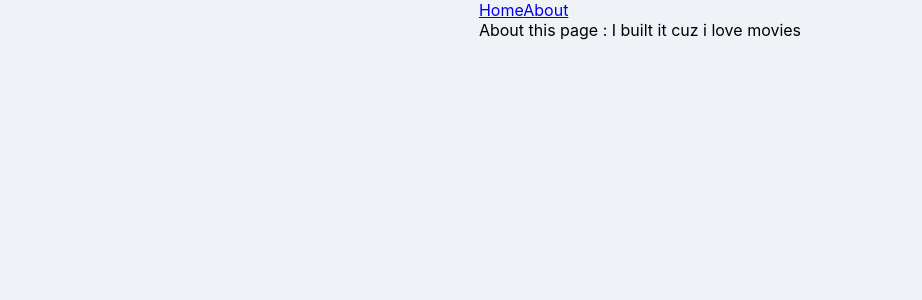
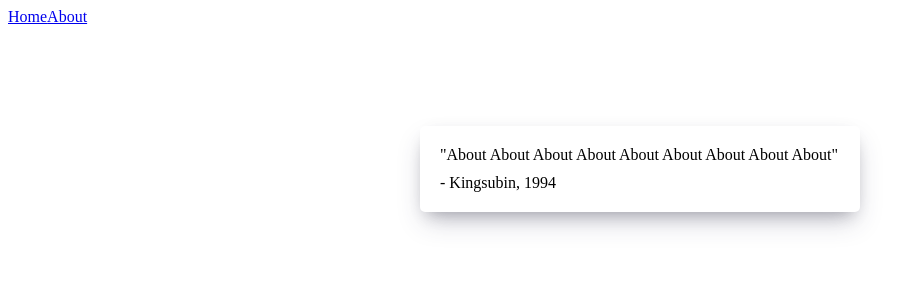
Before and after one commit to kingsubin/movie_app, a React (Create React App) app: page /#/about in a window 1280 px wide. Shown: the top 300 px of the page, without its empty margins (0-922 px from the left). Built offline with nearby package versions, Linux system fonts and the light colour scheme.

Commit message:
#6.3 Sharing Props Between Routes

```diff
--- /dev/null
+++ b/src/App.css
@@ -0,0 +1,12 @@
+* {
+    box-sizing: border-box;
+  }
+
+  body {
+    margin: 0;
+    padding: 0;
+    font-family: -apple-system, BlinkMacSystemFont, "Segoe UI", Roboto, Oxygen,
+      Ubuntu, Cantarell, "Open Sans", "Helvetica Neue", sans-serif;
+    background-color: #eff3f7;
+    height: 100%;
+  }
--- a/src/App.js
+++ b/src/App.js
@@ -1,8 +1,9 @@
 import React from "react";
 import { HashRouter, Route } from "react-router-dom";
 import Home from "./routes/Home";
+import Detail from "./routes/Detail";
 import About from "./routes/About";
-import Navigation from "./components/Navigation"
+import Navigation from "./components/Navigation";
 
 function App() {
   return (
@@ -10,6 +11,7 @@ function App() {
     <Navigation />
     <Route path="/" exact={true} component={Home} />
     <Route path="/about" component={About} />
+    <Route path="/movie-detail" component={Detail} />
   </HashRouter>
   );
 }
--- a/src/components/Movie.css
+++ b/src/components/Movie.css
@@ -1,20 +1,6 @@
-.movies {
-    display: flex;
-    justify-content: space-between;
-    align-items: flex-start;
-    flex-wrap: wrap;
-    padding: 50px;
-    padding-top: 70px;
-    width: 80%;
-  }
-
 .movies .movie {
-    width: 45%;
   background-color: white;
   margin-bottom: 70px;
-    display: flex;
-    align-items: flex-start;
-    justify-content: space-between;
   font-weight: 300;
   padding: 20px;
   border-radius: 5px;
@@ -23,10 +9,18 @@
     0 8px 16px -8px rgba(0, 0, 0, 0.3), 0 -6px 16px -6px rgba(0, 0, 0, 0.025);
 }
 
+.movies .movie a {
+  display: grid;
+  grid-template-columns: minmax(150px, 1fr) 2fr;
+  grid-gap: 20px;
+  text-decoration: none;
+  color: inherit;
+}
+
 .movie img {
   position: relative;
   top: -50px;
-    max-width: 180px;
+  max-width: 150px;
   width: 100%;
   margin-right: 30px;
   box-shadow: 0 30px 60px -12px rgba(50, 50, 93, 0.25),
@@ -50,6 +44,7 @@
   padding: 0;
   margin: 0;
   display: flex;
+  flex-wrap: wrap;
   margin: 5px 0px;
 }
 
--- a/src/components/Movie.js
+++ b/src/components/Movie.js
@@ -1,9 +1,22 @@
 import React from "react";
+import { Link } from "react-router-dom";
 import PropTypes from "prop-types";
 import "./Movie.css";
 
 function Movie({ year, title, summary, poster, genres }) {
 	return (
+		<Link
+			to = {{
+				pathname:'/movie-detail',
+				state: {
+					year,
+					title,
+					summary,
+					poster,
+					genres
+				}
+			}}
+		>
 		<div className="movie">
 			<img src={poster} alt={title} />
 			<div className="movie__data">
@@ -17,6 +30,7 @@ function Movie({ year, title, summary, poster, genres }) {
 				<p className="movie__summary">{summary.slice(0, 180)} ...</p>
 			</div>
 		</div>
+		</Link>
 	);
 }
 
--- a/src/components/Navigation.css
+++ b/src/components/Navigation.css
@@ -0,0 +1,35 @@
+.nav {
+    z-index: 1;
+    position: fixed;
+    top: 50px;
+    left: 10px;
+    display: flex;
+    flex-direction: column;
+    background-color: white;
+    padding: 10px 20px;
+    box-shadow: 0 13px 27px -5px rgba(50, 50, 93, 0.25),
+      0 8px 16px -8px rgba(0, 0, 0, 0.3), 0 -6px 16px -6px rgba(0, 0, 0, 0.025);
+    border-radius: 5px;
+  }
+
+  @media screen and (max-width: 1090px) {
+    .nav {
+      left: initial;
+      top: initial;
+      bottom: 0px;
+      width: 100%;
+    }
+  }
+
+  .nav a {
+    text-decoration: none;
+    color: #0008fc;
+    text-transform: uppercase;
+    font-size: 12px;
+    text-align: center;
+    font-weight: 600;
+  }
+
+  .nav a:not(:last-child) {
+    margin-bottom: 20px;
+  }
--- /dev/null
+++ b/src/routes/About.css
@@ -0,0 +1,21 @@
+.about__container {
+    box-shadow: 0 13px 27px -5px rgba(50, 50, 93, 0.25),
+      0 8px 16px -8px rgba(0, 0, 0, 0.3), 0 -6px 16px -6px rgba(0, 0, 0, 0.025);
+    padding: 20px;
+    border-radius: 5px;
+    background-color: white;
+    margin: 0 auto;
+    margin-top: 100px;
+    width: 100%;
+    max-width: 400px;
+    font-weight: 300;
+  }
+
+  .about__container span:first-child {
+    font-size: 20px;
+  }
+
+  .about__container span:last-child {
+    display: block;
+    margin-top: 10px;
+  }
--- a/src/routes/About.js
+++ b/src/routes/About.js
@@ -1,7 +1,15 @@
 import React from "react";
+import "./About.css";
 
 function About(props) {
-  return <span>About this page : I built it cuz i love movies</span>;
+  return (
+    <div className="about__container">
+      <sapn>
+        "About About About About About About About About About"
+      </sapn>
+      <span>- Kingsubin, 1994</span>
+    </div>
+  );
 }
 
 export default About;
--- /dev/null
+++ b/src/routes/Detail.js
@@ -0,0 +1,11 @@
+import React from "react";
+
+function Detail(props) {
+  return (
+  <div>hello
+    {console.log(props)}
+  </div>
+  );
+}
+
+export default Detail;
--- a/src/routes/Home.css
+++ b/src/routes/Home.css
@@ -1,19 +1,3 @@
-* {
-    box-sizing: border-box;
-  }
-
-  body {
-    margin: 0;
-    padding: 0;
-    font-family: -apple-system, BlinkMacSystemFont, "Segoe UI", Roboto, Oxygen,
-      Ubuntu, Cantarell, "Open Sans", "Helvetica Neue", sans-serif;
-    background-color: #eff3f7;
-    height: 100%;
-  }
-
-  html,
-  body,
-  #potato,
 .container {
   height: 100%;
   display: flex;
@@ -22,9 +6,25 @@
 
 .loader {
   width: 100%;
-    height: 100%;
+  height: 100vh;
   display: flex;
   justify-content: center;
   align-items: center;
   font-weight: 300;
 }
+
+.movies {
+  display: grid;
+  grid-template-columns: repeat(2, minmax(400px, 1fr));
+  grid-gap: 100px;
+  padding: 50px;
+  width: 80%;
+  padding-top: 70px;
+}
+
+@media screen and (max-width: 1090px) {
+  .movies {
+    grid-template-columns: 1fr;
+    width: 100%;
+  }
+}
```
Also changed, not shown: 1 other file (tests, documents, lock files or other folders). Lines whose indentation alone changed are shown as unchanged.
